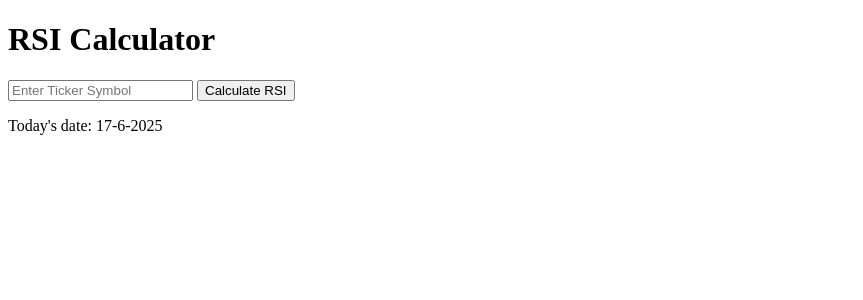
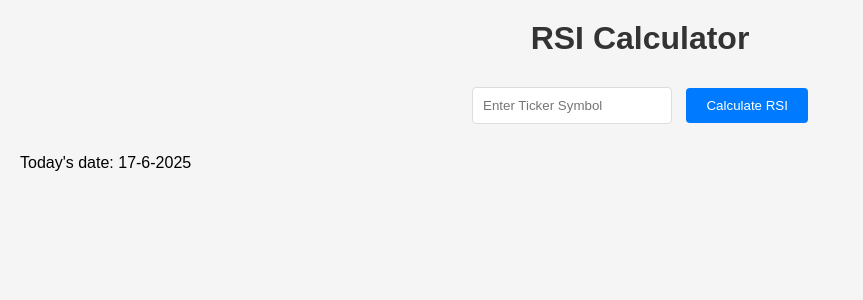
Before and after one commit to t-cku/RSI-calculator, a Flask app: page / in a window 1280 px wide. Shown: the top 300 px of the page, without its empty margins (0-863 px from the left). Run offline with Flask 3, Linux system fonts and the light colour scheme.

Commit message:
Assistant checkpoint: Add basic CSS template and link to HTML
Assistant generated file changes:
- static/style.css: Create basic CSS template
- templates/index.html: Add CSS link to HTML template

---

User prompt:

bruh give me the simplest simplest CSS template, i'll edit it myself

Replit-Commit-Author: Assistant
Replit-Commit-Session-Id: 7170569c-4c32-443a-9745-056b2428dadd

```diff
--- /dev/null
+++ b/static/style.css
@@ -0,0 +1,88 @@
+
+/* Basic CSS Reset */
+* {
+    margin: 0;
+    padding: 0;
+    box-sizing: border-box;
+}
+
+body {
+    font-family: Arial, sans-serif;
+    background-color: #f5f5f5;
+    padding: 20px;
+}
+
+h1 {
+    color: #333;
+    text-align: center;
+    margin-bottom: 30px;
+}
+
+h2 {
+    color: #444;
+    margin: 20px 0 10px 0;
+}
+
+h3 {
+    color: #555;
+    margin: 15px 0 10px 0;
+}
+
+/* Form Styling */
+form {
+    text-align: center;
+    margin-bottom: 30px;
+}
+
+input[type="text"] {
+    padding: 10px;
+    border: 1px solid #ddd;
+    border-radius: 4px;
+    margin-right: 10px;
+    width: 200px;
+}
+
+button {
+    padding: 10px 20px;
+    background-color: #007bff;
+    color: white;
+    border: none;
+    border-radius: 4px;
+    cursor: pointer;
+}
+
+button:hover {
+    background-color: #0056b3;
+}
+
+/* Results Container */
+.results {
+    background-color: white;
+    padding: 20px;
+    border-radius: 8px;
+    box-shadow: 0 2px 4px rgba(0,0,0,0.1);
+    margin: 20px 0;
+}
+
+/* Image Styling */
+img {
+    max-width: 100%;
+    height: auto;
+    border: 1px solid #ddd;
+    border-radius: 4px;
+    margin: 10px 0;
+}
+
+/* Error Messages */
+.error {
+    color: red;
+    text-align: center;
+    margin: 20px 0;
+}
+
+/* Date Display */
+.date {
+    text-align: center;
+    color: #666;
+    margin: 10px 0;
+}
--- a/templates/index.html
+++ b/templates/index.html
@@ -2,6 +2,7 @@
 <html>
     <head>
         <title>RSI Calculator</title>
+        <link rel="stylesheet" href="{{ url_for('static', filename='style.css') }}">
     </head>
 
     <body>
```
